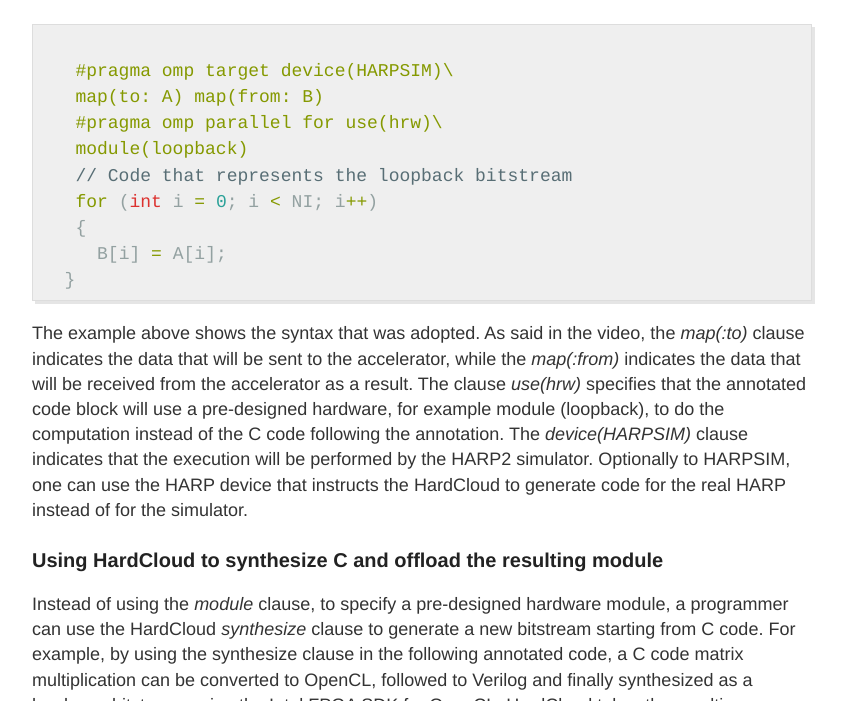
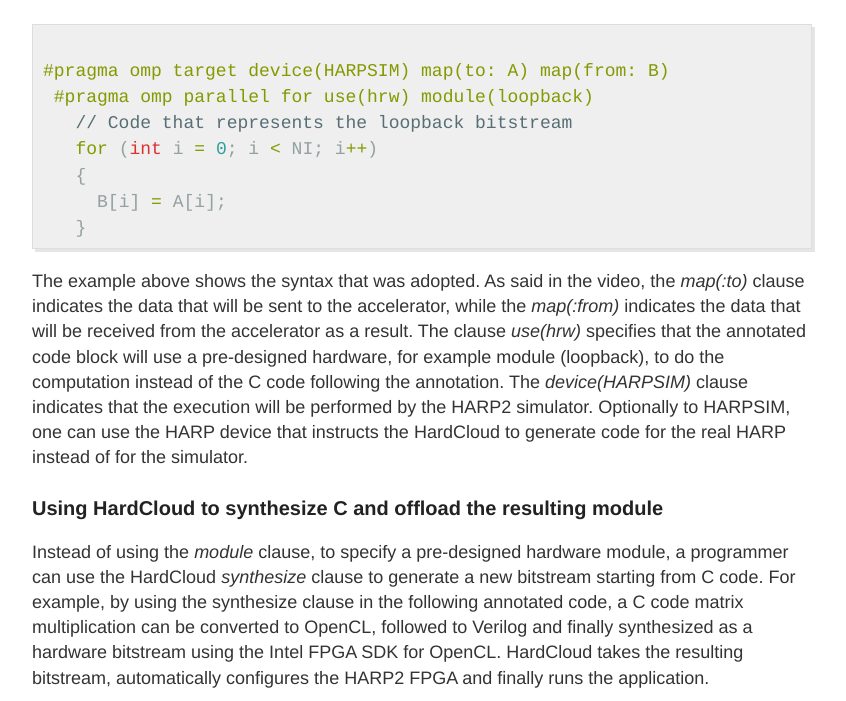
Before and after one commit to ramonn76/HardCloud, a Jekyll site: the page built from index.md, in a window 1280 px wide and 900 px high, scrolled down 886 px, cut to the strip 199-900 px from the top of the window. Shown: the whole strip, without its empty margins (218-1064 px from the left). Built offline with Jekyll 4.4.1, drawn with Linux system fonts in a browser that asks for light colours.

```diff
--- a/index.md
+++ b/index.md
@@ -23,15 +23,13 @@ Here is a video demonstrating how to use the HardCloud for a pre-defined bitstre
 </div>
 
 {% highlight C %}
-   #pragma omp target device(HARPSIM)\
-   map(to: A) map(from: B)
-   #pragma omp parallel for use(hrw)\
-   module(loopback)
+#pragma omp target device(HARPSIM) map(to: A) map(from: B)
+ #pragma omp parallel for use(hrw) module(loopback)
    // Code that represents the loopback bitstream
    for (int i = 0; i < NI; i++)
    {
      B[i] = A[i];
-  }
+   }
 {% endhighlight %}
 
 The example above shows the syntax that was adopted. As said in the video, the *map(:to)* clause indicates
```
